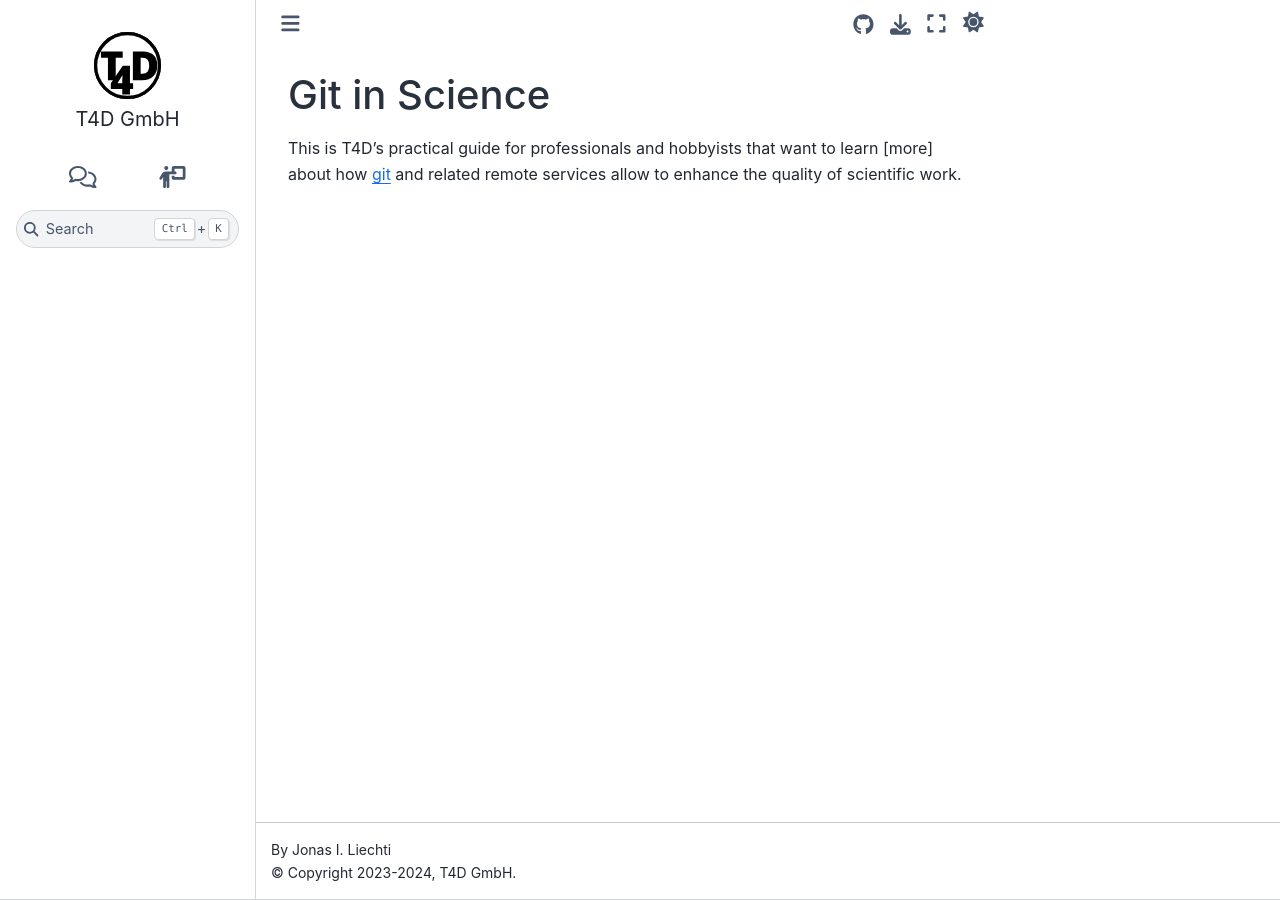
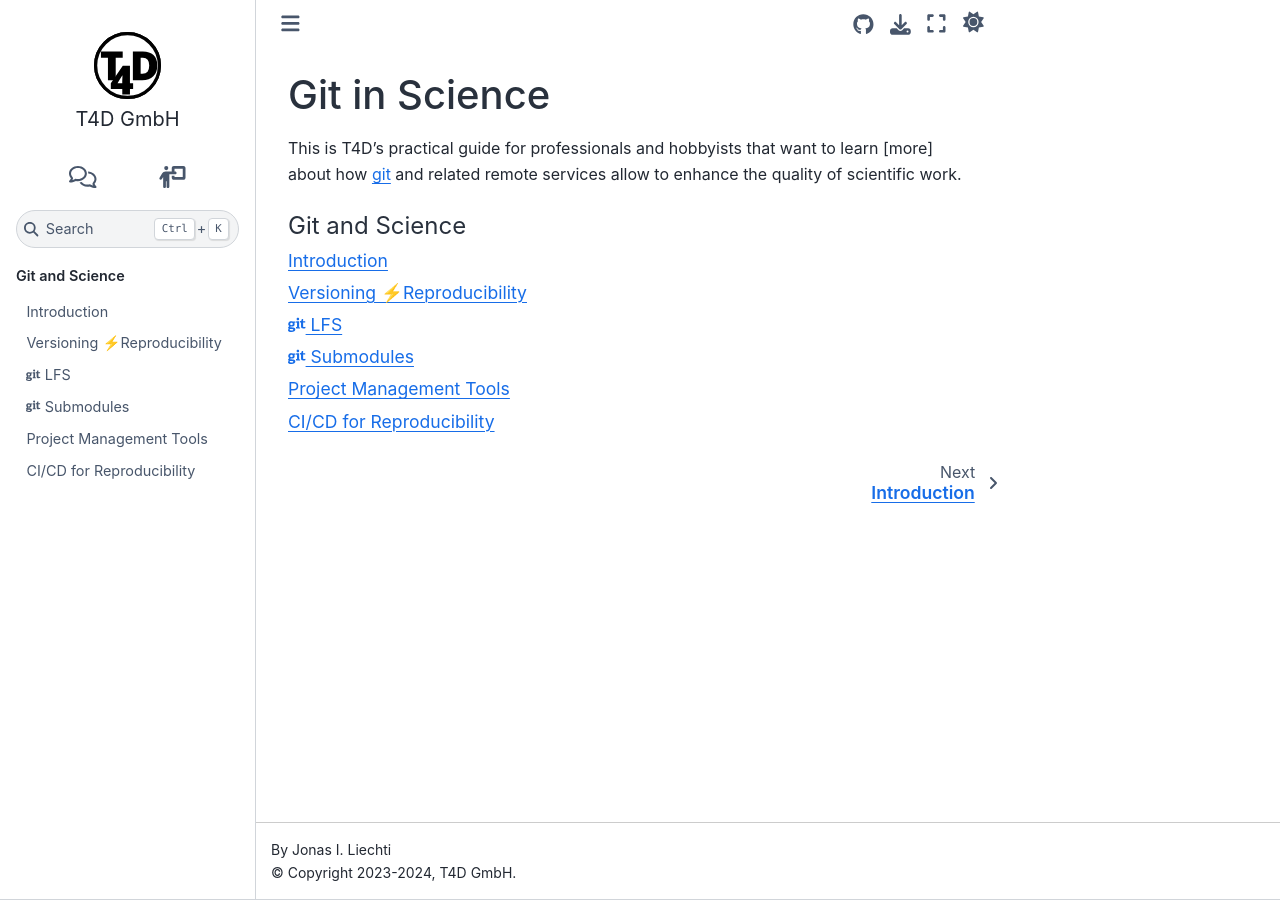
Before and after one commit to t4d-gmbh/git-and-science, a Sphinx documentation site: the page built from source/index.md, in a window 1280 px wide. Built offline with Sphinx 7.4.7 and the Sphinx Book theme 1.1.4, drawn with Linux system fonts in a browser that asks for light colours; pages that are not in the unit, such as notebooks, are missing from menus; the version number could not be read and is left out.

Commit message:
added basic structure

````diff
--- a/source/content/index.md
+++ b/source/content/index.md
@@ -3,5 +3,10 @@
 :caption: Git and Science
 
 intro/index
-
+versioning_vs_reproducibility/index
+lfs/index
+submodules/index
+project_mgmt_tools/index
+ci_cd_for_repro/index
+exercise/index
 ```
--- a/source/index.md
+++ b/source/index.md
@@ -7,4 +7,10 @@
 {% if build == "slides" %}:numbered:{% endif %}
 
 content/intro/index
+content/versioning_vs_reproducibility/index
+content/lfs/index
+content/submodules/index
+content/project_mgmt_tools/index
+content/ci_cd_for_repro/index
+content/exercise/index
 ```
````
Also changed, not shown: source/content/ci_cd_for_repro/index.md (added, +15 -0 lines), source/content/excercise/index.md (added, +15 -0 lines), source/content/intro/index.md (added, +15 -0 lines), source/content/lfs/index.md (added, +15 -0 lines), source/content/project_mgmt_tools/index.md (added, +15 -0 lines), source/content/submodules/index.md (added, +15 -0 lines), source/content/versioning_vs_reproducibility/index.md (added, +15 -0 lines).
